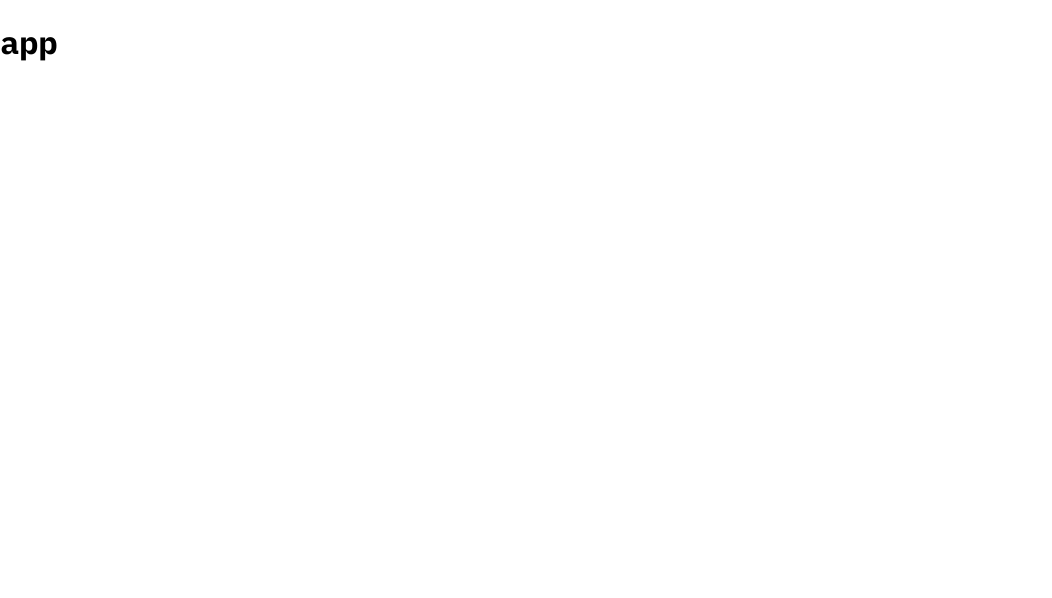
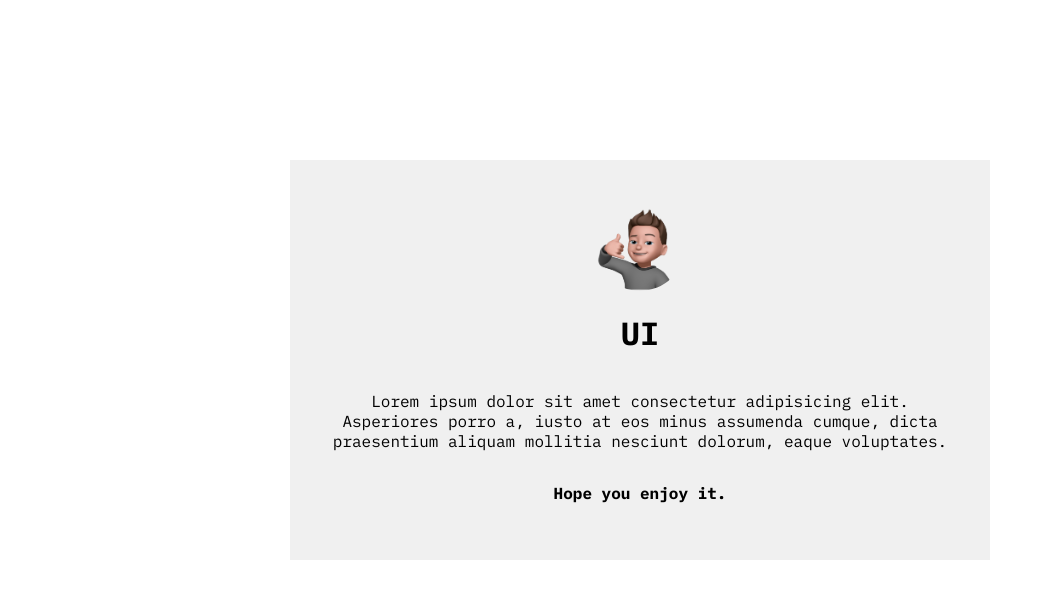
Before and after one commit to KrzysztofBienias/ui, a React (Create React App) app: page / in a window 1280 px wide. Shown: the top 598 px of the page, without its empty margins (0-1052 px from the left). Built offline with nearby package versions, Linux system fonts and the light colour scheme.

Commit message:
Created Welcome page

```diff
--- a/src/App.js
+++ b/src/App.js
@@ -1,12 +1,13 @@
 import React from 'react';
 import { GlobalStyle } from './assets/styles/GlobalStyles';
+import Welcome from './components/Welcome/Welcome';
 
 const App = () => {
   return (
-    <div>
+    <>
       <GlobalStyle />
-      <h1>app</h1>
-    </div>
+      <Welcome />
+    </>
   );
 };
 
--- /dev/null
+++ b/src/components/Welcome/Welcome.js
@@ -0,0 +1,23 @@
+import React from 'react';
+import { Wrapper, Content, StyledLogo } from './Welcome.styled';
+
+const Welcome = () => {
+  return (
+    <Wrapper>
+      <Content>
+        <StyledLogo />
+        <h1>UI</h1>
+        <p>
+          Lorem ipsum dolor sit amet consectetur adipisicing elit. Asperiores
+          porro a, iusto at eos minus assumenda cumque, dicta praesentium
+          aliquam mollitia nesciunt dolorum, eaque voluptates.
+        </p>
+        <p>
+          <strong>Hope you enjoy it.</strong>
+        </p>
+      </Content>
+    </Wrapper>
+  );
+};
+
+export default Welcome;
--- /dev/null
+++ b/src/components/Welcome/Welcome.styled.js
@@ -0,0 +1,30 @@
+import styled from 'styled-components';
+import Logo from '../../assets/images/logo.png';
+
+export const Wrapper = styled.div`
+  width: 100%;
+  height: 90vh;
+  display: flex;
+  justify-content: center;
+  align-items: center;
+`;
+
+export const Content = styled.div`
+  width: 700px;
+  height: 400px;
+  padding: 40px;
+  background-color: #f0f0f0;
+  display: flex;
+  justify-content: center;
+  align-items: center;
+  flex-direction: column;
+  text-align: center;
+`;
+
+export const StyledLogo = styled.div`
+  width: 90px;
+  height: 90px;
+  border-radius: 45px;
+  background-image: url(${Logo});
+  background-size: cover;
+`;
```
